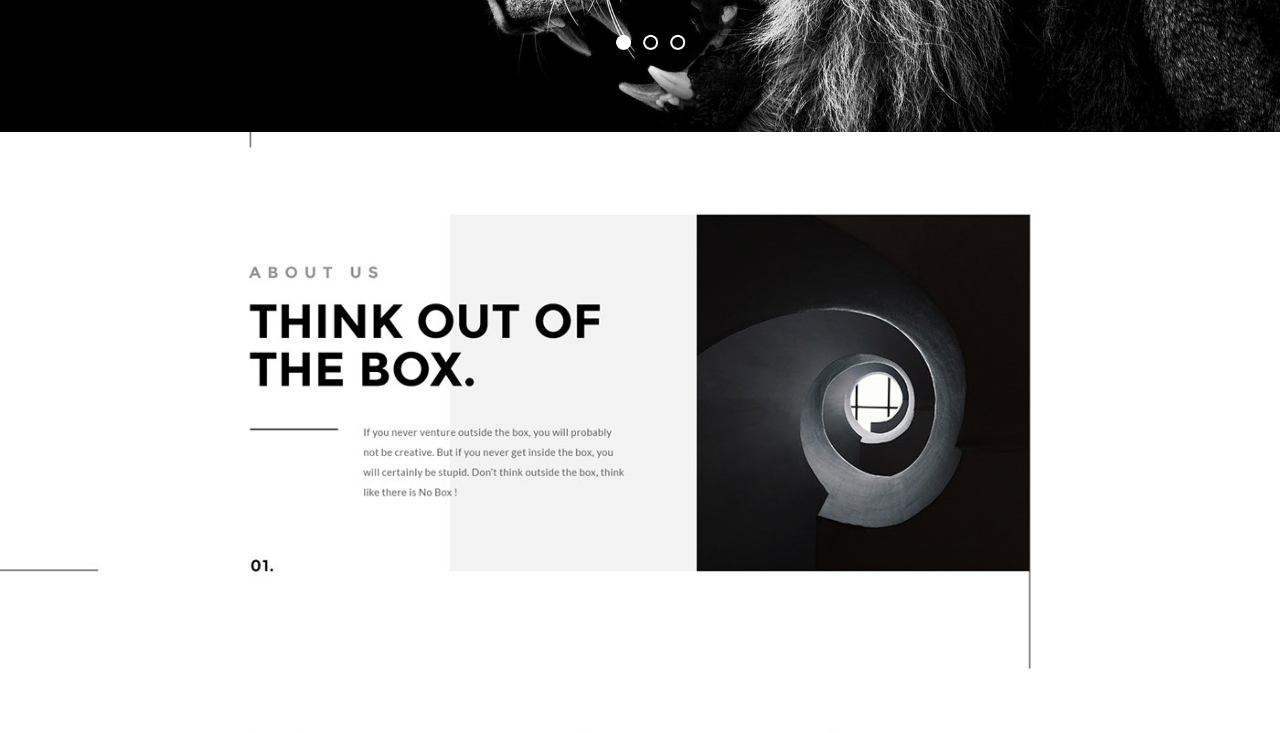
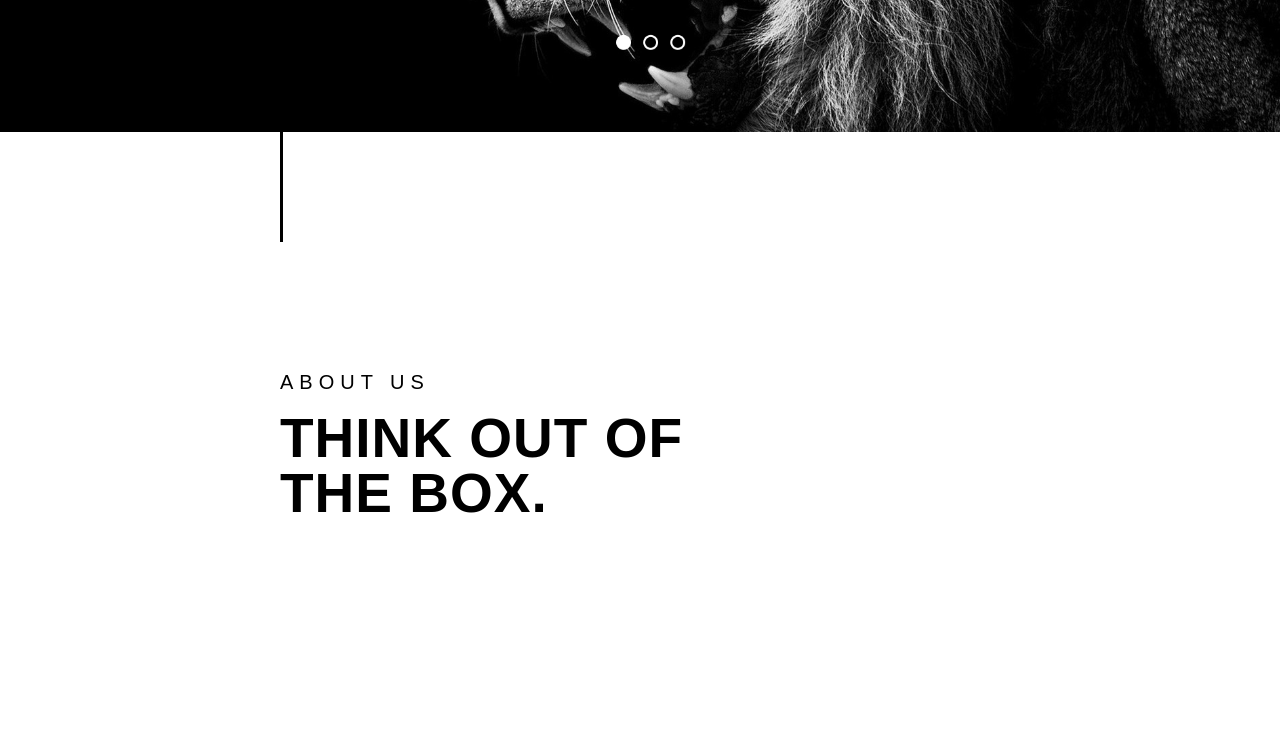
Before and after one commit to Nizi95/Agence-Logance, a plain HTML site: page index.html in a window 1280 px wide. Shown: the part 600-1333 px from the top of the page. After the commit the page ends 1124 px from the top, so only its background shows below. Drawn offline with Linux system fonts and the light colour scheme.

Commit message:
commencement de la seconde partie

```diff
--- a/css/index.css
+++ b/css/index.css
@@ -9,13 +9,13 @@
  * Home
  */
 
-  #app {
+  /*#app {
     margin: 0 auto;
     background: url("../assets/img/home_agency.jpg") no-repeat;
     background-size: cover;
     height: 3100px;
-    /*opacity: 0.5;*/
-  }
+    opacity: 0.5;
+  }*/
 
   #app header {
     background: url("../assets/img/lion2.jpg") no-repeat;
@@ -114,6 +114,36 @@
  * SECTION
  */
 
- .line-vertical {
+ .line--vertical {
+    border-left: 3px solid black;
+    width: 50px;
+    margin-left: 280px;
+    height: 110px;
+    position: absolute;
+  }
 
+  .content {
+    width: 960px;
+    padding: 240px 0px 0px 280px;
   }
+
+  section {
+    clear: both;
+  }
+
+  .content span  {
+    font-size: 20px;
+    font-weight: 150;
+    font-family: 'Arial';
+    letter-spacing: 6px;
+    display: block;
+    margin-bottom: 2%;
+  }
+
+  .content h2{
+    font-size: 55px;
+    font-weight: 600;
+    font-family: 'Arial';
+    letter-spacing: 1px;
+    width: 450px;
+  }
--- a/index.html
+++ b/index.html
@@ -26,7 +26,12 @@
         </div>
       </header>
       <section>
-          <div class="line--vertical"></div>
+        <div class="line--vertical">
+        </div>
+        <div class="content">
+          <span>ABOUT US</span>
+          <h2>THINK OUT OF THE BOX.</h2>
+        </div>
       </section>
     </div>
   </body>
```
